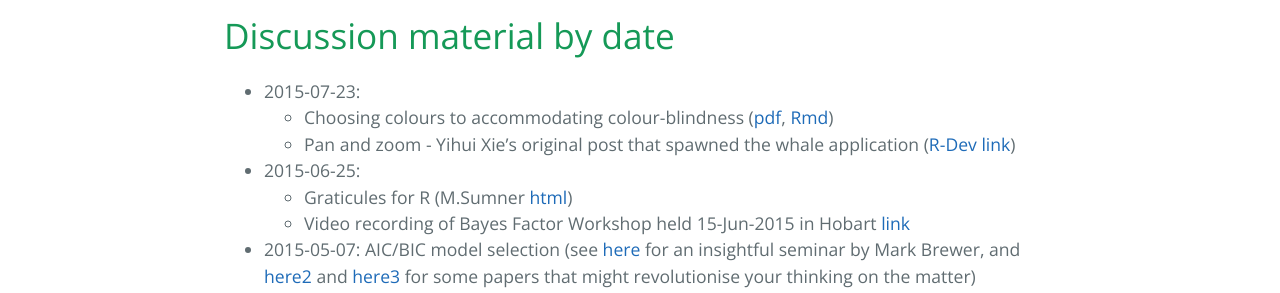
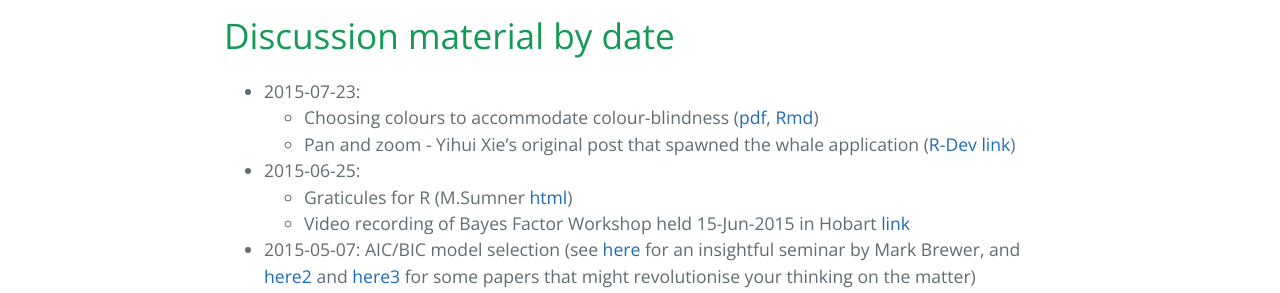
Before and after one commit to AustralianAntarcticDataCentre/GentleR, a Jekyll site: the page built from index.md, in a window 1280 px wide. Shown: the part 411-704 px from the top of the page. Built offline with Jekyll 4.4.1, drawn with Linux system fonts in a browser that asks for light colours; Markdown is read by kramdown in place of the engine named in the settings.

Commit message:
fix spelling

```diff
--- a/index.md
+++ b/index.md
@@ -9,7 +9,7 @@ name: "GentleR"
 # Discussion material by date
 
 - 2015-07-23:
-  * Choosing colours to accommodating colour-blindness ([pdf](2015-07-23/dichromat.pdf), [Rmd](2015-07-23/dichromat.Rmd))
+  * Choosing colours to accommodate colour-blindness ([pdf](2015-07-23/dichromat.pdf), [Rmd](2015-07-23/dichromat.Rmd))
   * Pan and zoom - Yihui Xie's original post that spawned the whale application ([R-Dev link](http://tolstoy.newcastle.edu.au/R/e6/devel/09/02/0535.html))
 - 2015-06-25:
   * Graticules for R (M.Sumner [html](2015-06-25/graticule_MDSumner_2015-06-25.html))
```
